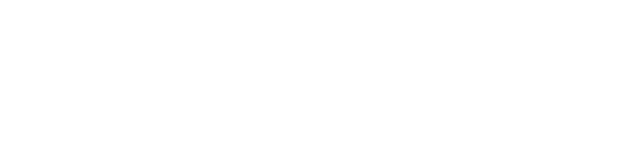
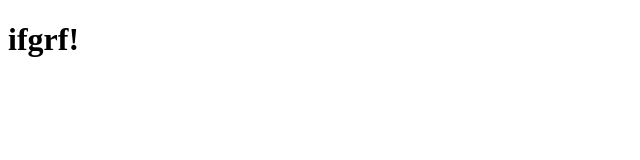
Before and after one commit to MiorsSoks/goit-markup-hw-01, a plain HTML site: page index.html in a window 1280 px wide. Shown: the whole page, without its empty margins (0-640 px from the left). Drawn offline with Linux system fonts and the light colour scheme.

Commit message:
изменяет стили и заголовок

```diff
--- a/index.html
+++ b/index.html
@@ -7,6 +7,7 @@
     <title>git tutorial</title>
 </head>
 <body>
+    <h1>ifgrf!</h1>
 
 </body>
 </html>
```
